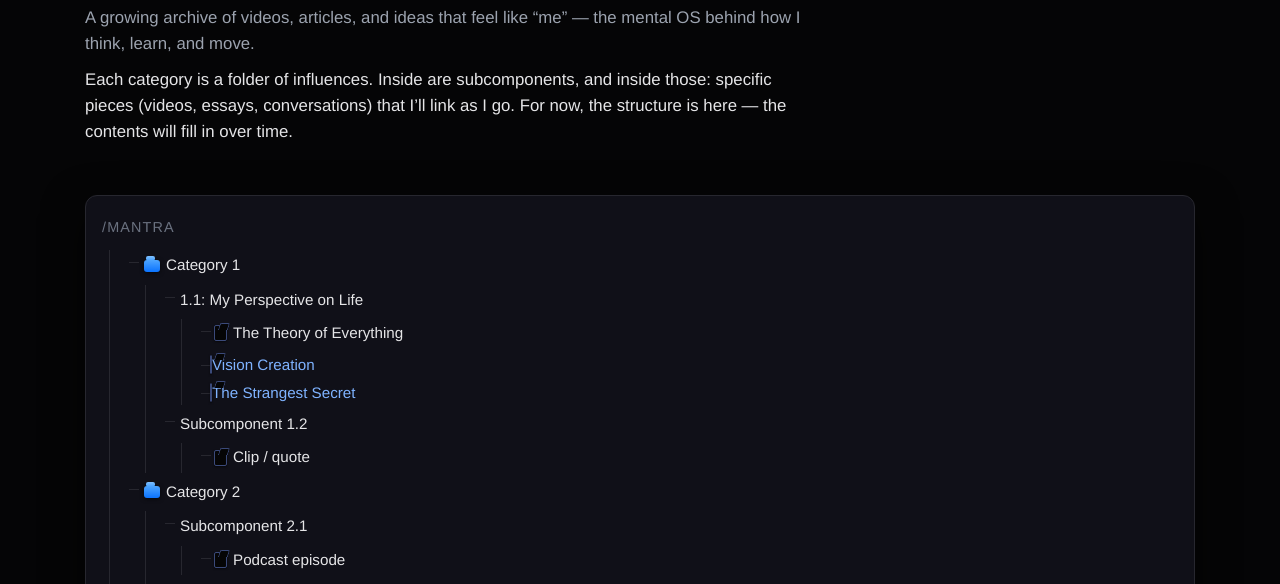
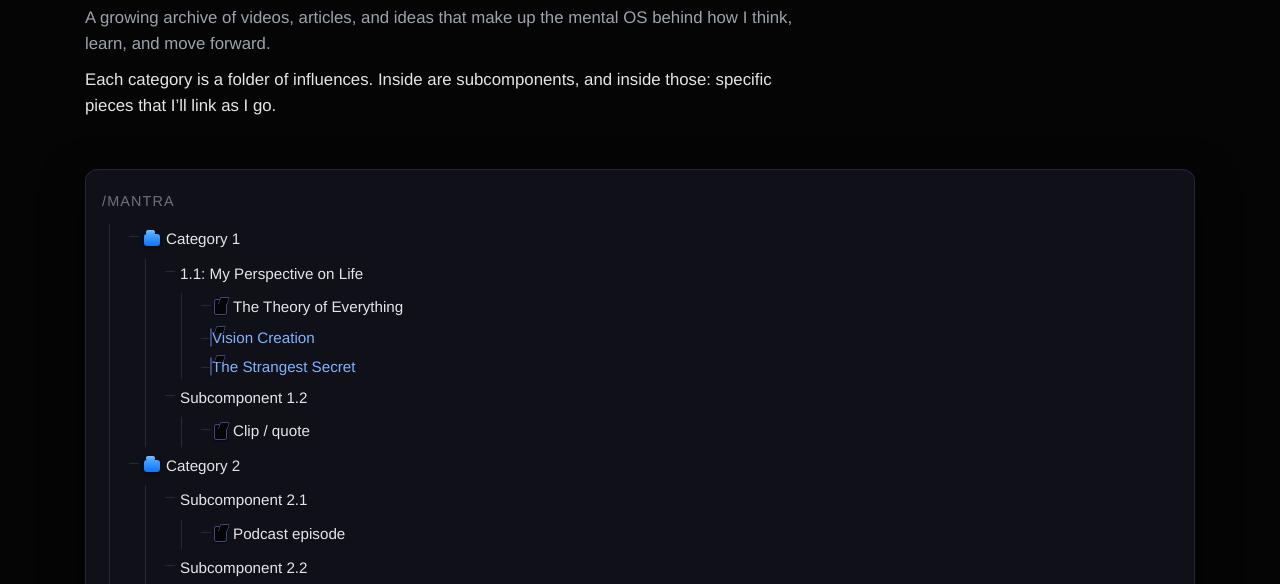
Before and after one commit to ryanvijan/ryanvijan, a plain HTML site: page mantra.html in a window 1280 px wide. Shown: the part 179-763 px from the top of the page. Drawn offline with Linux system fonts and the light colour scheme.

Commit message:
Update mantra.html

```diff
--- a/mantra.html
+++ b/mantra.html
@@ -368,10 +368,10 @@
       <section class="mantra-intro">
         <h1>mantra</h1>
         <p class="tagline">
-          A growing archive of videos, articles, and ideas that feel like “me” — the mental OS behind how I think, learn, and move.
+          A growing archive of videos, articles, and ideas that make up the mental OS behind how I think, learn, and move forward.
         </p>
         <p>
-          Each category is a folder of influences. Inside are subcomponents, and inside those: specific pieces (videos, essays, conversations) that I’ll link as I go. For now, the structure is here — the contents will fill in over time.
+          Each category is a folder of influences. Inside are subcomponents, and inside those: specific pieces that I’ll link as I go.
         </p>
       </section>
 
```
